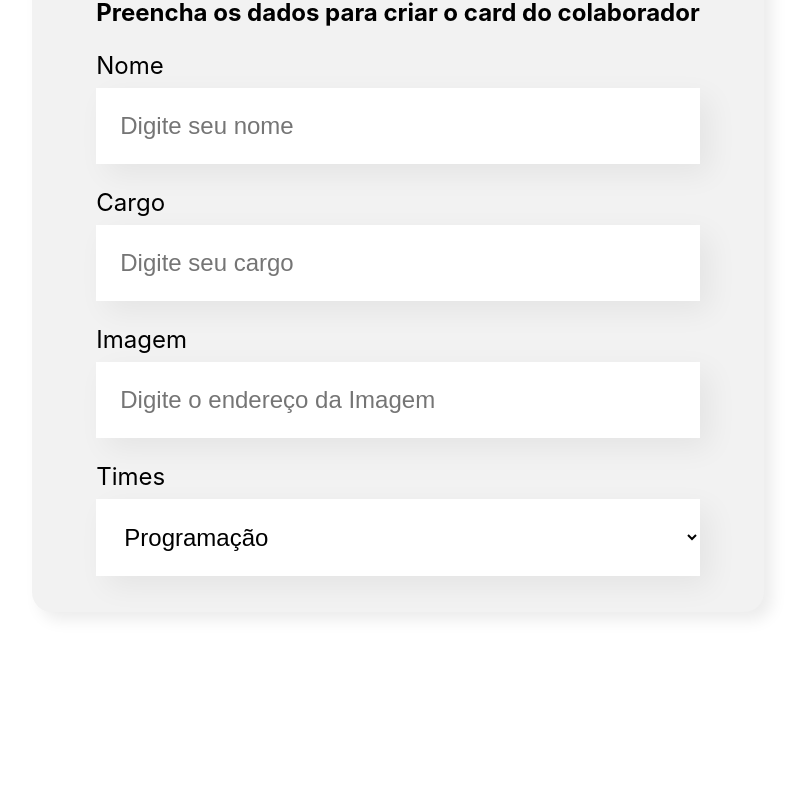
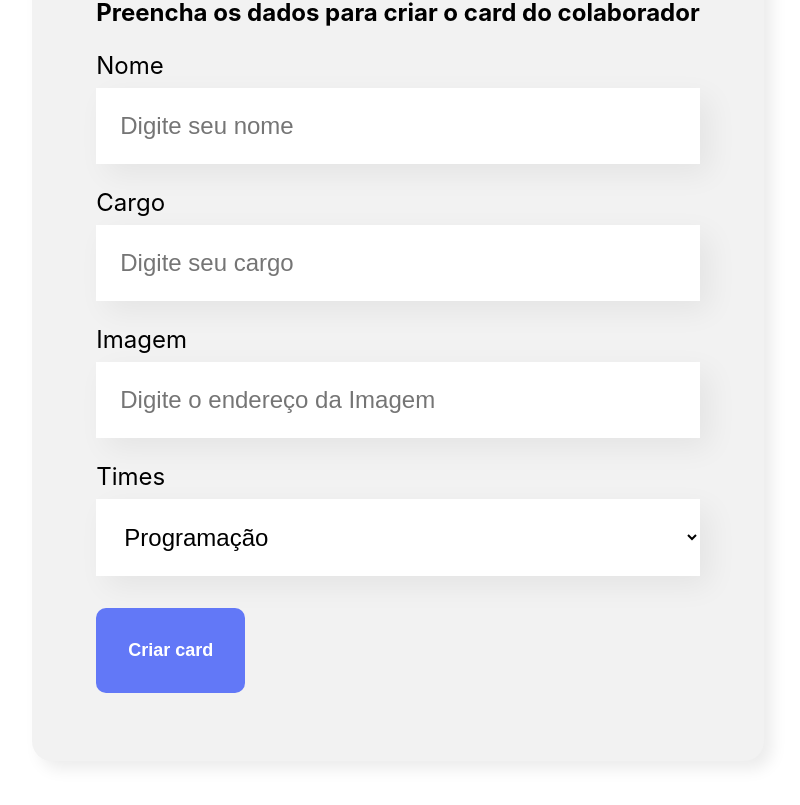
Before and after one commit to Badarando/organo, a React (Create React App) app: page / in a window 1280 px wide. Shown: the part 636-1441 px from the top of the page, without its empty margins (242-1042 px from the left). Before the commit the page ends 1328 px from the top, so only its background shows below. Built offline with nearby package versions, Linux system fonts and the light colour scheme.

Commit message:
continuando projeto

```diff
--- /dev/null
+++ b/src/components/Botao/Botao.css
@@ -0,0 +1,15 @@
+.botao {
+    background-color: #6278f7;
+    border-radius: 10px;
+    font-weight: 700;
+    font-size: 18px;
+    padding: 32px;
+    border: none;
+    cursor: pointer;
+    color: #fff;
+    margin: 32px 0;
+}
+
+.botao:hover {
+    color: #95FFD4;
+}
--- /dev/null
+++ b/src/components/Botao/index.js
@@ -0,0 +1,7 @@
+import './Botao.css'
+
+export const Botao = (props) => {
+    return(
+        <button className="botao">{props.children}</button>
+    )
+}
--- a/src/components/CampoTexto/index.js
+++ b/src/components/CampoTexto/index.js
@@ -1,10 +1,18 @@
 import './CampoTexto.css'
 
 export const CampoTexto = (props) => {
+
+    let valor = ''
+
+    const aoDigitado = (evento) => {
+        valor = evento.target.value
+        console.log(valor)
+    }
+
     return(
         <div className="campo-texto">
             <label>{props.label}</label>
-            <input placeholder={props.placeholder}/>
+            <input value={valor} onChange={aoDigitado} required={props.obrigatorio} placeholder={props.placeholder}/>
         </div>
     )
 }
--- a/src/components/Formulario/index.js
+++ b/src/components/Formulario/index.js
@@ -1,3 +1,4 @@
+import { Botao } from "../Botao";
 import { CampoTexto } from "../CampoTexto";
 import { ListaSuspensa } from '../ListaSuspensa';
 import "./Formulario.css";
@@ -13,14 +14,20 @@
     'Mobile',
     'Inovação e Gestão'
   ]
+
+  const aoSalvar = (evento) => {
+    evento.preventDefault()
+    console.log('Form foi submetido')
+  }
   return (
     <section className="formulario">
-      <form>
+      <form onSubmit={aoSalvar}>
         <h2>Preencha os dados para criar o card do colaborador</h2>
-        <CampoTexto label="Nome" placeholder="Digite seu nome" />
-        <CampoTexto label="Cargo" placeholder="Digite seu cargo" />
+        <CampoTexto obrigatorio={true} label="Nome" placeholder="Digite seu nome" />
+        <CampoTexto obrigatorio={true} label="Cargo" placeholder="Digite seu cargo" />
         <CampoTexto label="Imagem" placeholder="Digite o endereço da Imagem" />
-        <ListaSuspensa label="Times" itens={times}/>
+        <ListaSuspensa obrigatorio={true} label="Times" itens={times}/>
+        <Botao> Criar card </Botao>
       </form>
     </section>
   );
--- a/src/components/ListaSuspensa/index.js
+++ b/src/components/ListaSuspensa/index.js
@@ -6,7 +6,7 @@
     return (
         <div className="lista-suspensa">
             <label>{props.label}</label>
-            <select>
+            <select required={props.required}>
                 {props.itens.map(item => {
                      return <option key={item}>{item}</option>
                 })}
```
Also changed, not shown: src/components/ListaSuspensa/ListaSuspensa.css (line endings or trailing spaces).
